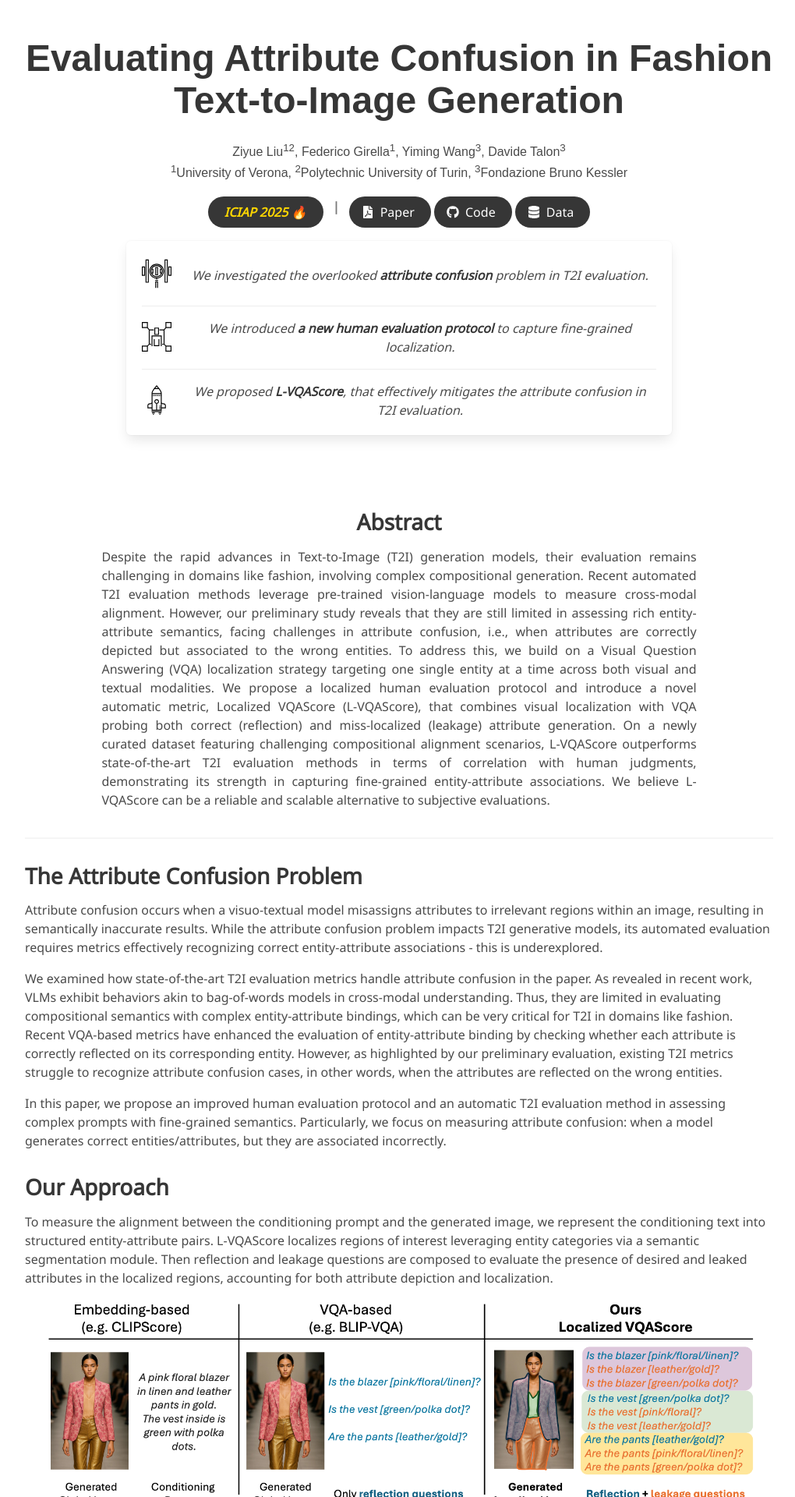
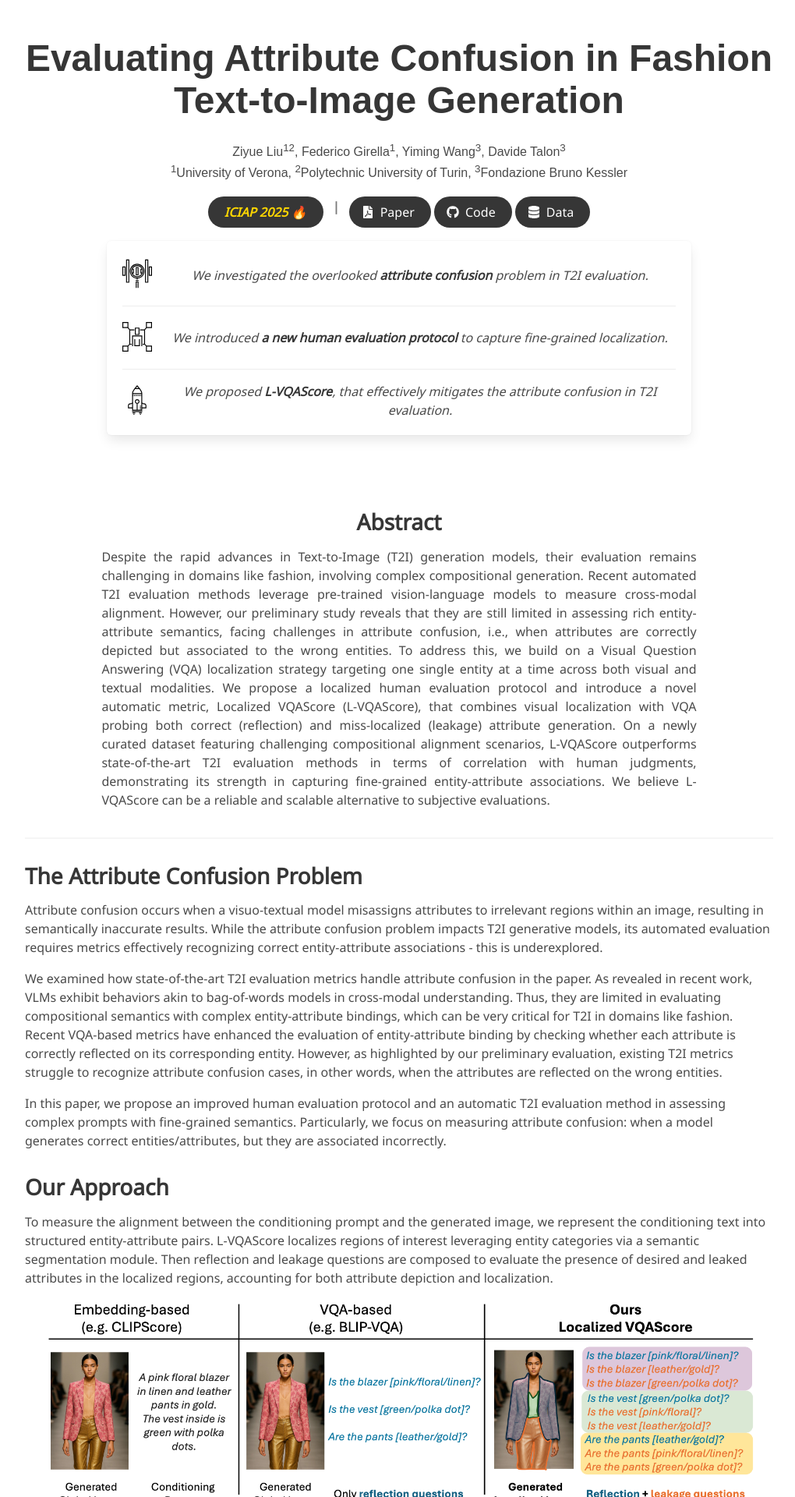
Before and after one commit to intelligolabs/L-VQAScore, a Jekyll site: the page built from index.md, in a window 1280 px wide. Shown: the top 1920 px of the page at 78% size, without its empty margins (128-1148 px from the left). Built offline with Jekyll 4.4.1, drawn with Linux system fonts in a browser that asks for light colours; some web fonts are replaced.

Commit message:
Update project_page.html

```diff
--- a/_layouts/project_page.html
+++ b/_layouts/project_page.html
@@ -117,7 +117,7 @@
             </div>
           </div>
 
-          <div class="box has-text-centered" style="max-width: 700px; margin: 0 auto;">
+          <div class="box has-text-centered" style="max-width: 750px; margin: 0 auto;">
                 <article class="media" style="align-items: center;">
                   <figure class="media-left">
                     <img
@@ -132,7 +132,7 @@
                   </div>
                 </article>
 
-                <article class="media">
+                <article class="media" style="align-items: center;">
                   <figure class="media-left">
                     <img
                       src="static/image/icon-2.svg"
@@ -146,7 +146,7 @@
                   </div>
                 </article>
 
-                <article class="media">
+                <article class="media" style="align-items: center;">
                   <figure class="media-left">
                     <img
                       src="static/image/icon-3.svg"
```
